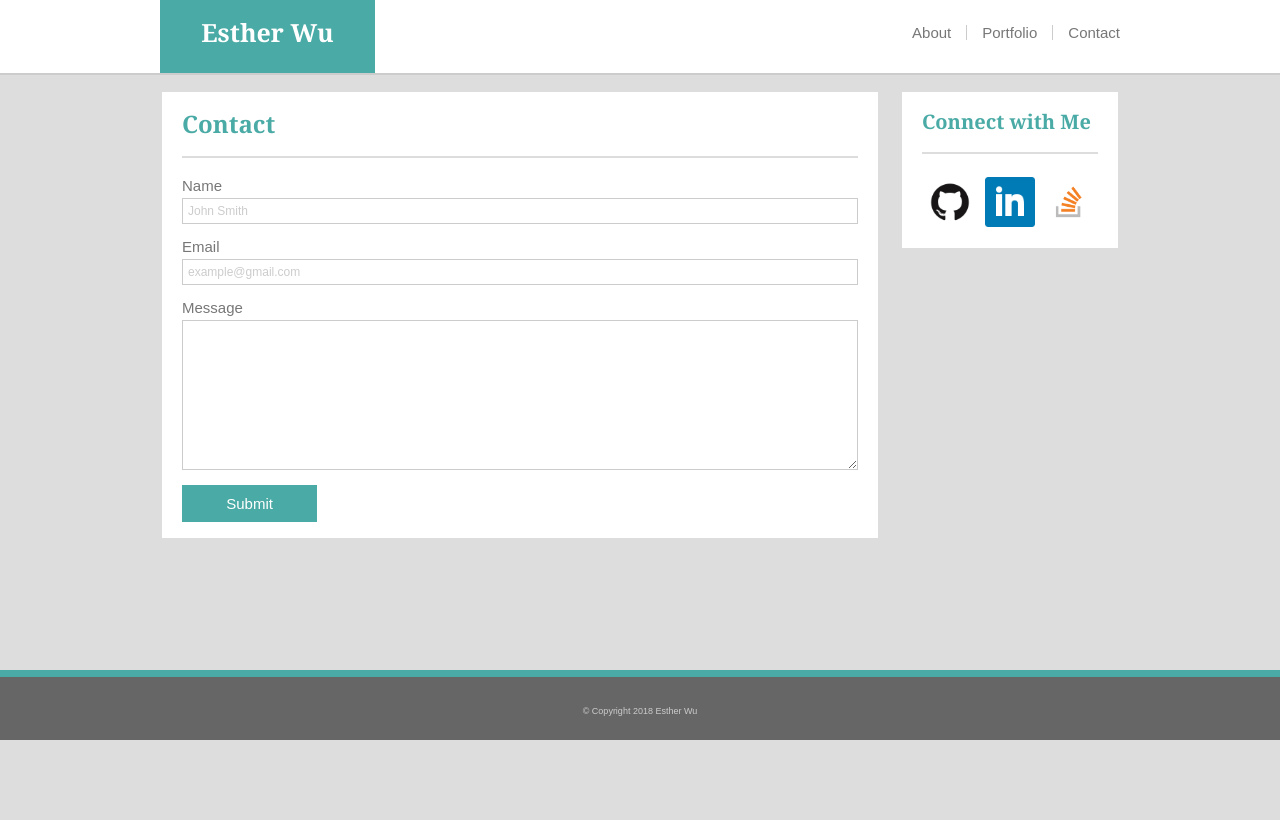
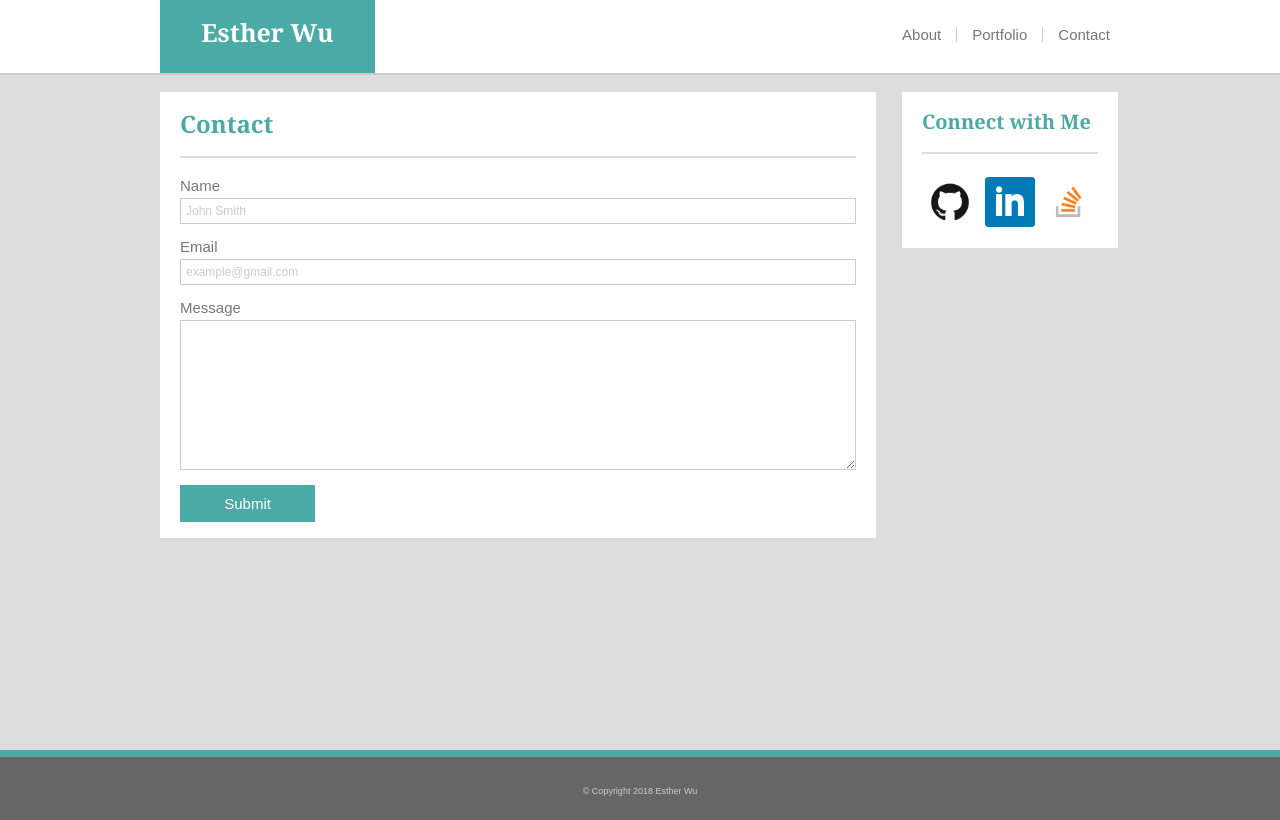
Before and after one commit to ewu2/Basic-Portfolio, a plain HTML site: page contact.html in a window 1280 px wide. Drawn offline with Linux system fonts and the light colour scheme.

Commit message:
portfolio positioning updates

```diff
--- a/assets/css/style.css
+++ b/assets/css/style.css
@@ -37,15 +37,15 @@ body {
 }
 
 .page-tabs {
-    position: absolute;
+    position: relative;
     margin: 0;
     padding: 25px;
     padding-right: 0px;
     width: 275px;
     height: 75px;
     list-style: none;
-    top: 0;
-    right: 160px;
+    left: 815px;
+    bottom: 18px;
 }
 
 .tab-contact,
@@ -71,7 +71,7 @@ body {
 #about-container {
     clear: both;
     width: 960px;
-    height: 500px;
+    height: 475px;
     margin: 0 auto;
     background-color: #ffffff;
     padding: 20px;
@@ -81,7 +81,7 @@ body {
 
 #contact-container {
     clear: both;
-    position: absolute;
+    position: relative;
     width: 720px;
     height: 450px;
     margin: 0 auto;
@@ -89,11 +89,11 @@ body {
     padding: 20px;
     padding-top: 0px;
     border: 2px solid #dddddd;
-    left: 160px;
+    right: 122px;
 }
 
 #connect-container {
-    position: absolute;
+    position: relative;
     width: 220px;
     height: 160px;
     margin: 0 auto;
@@ -101,7 +101,8 @@ body {
     padding: 20px;
     padding-top: 0px;
     border: 2px solid #dddddd;
-    right: 160px;
+    left: 370px;
+    bottom: 450px;
 }
 
 #portfolio-container {
@@ -250,22 +251,19 @@ hr {
     color: #777777;
     font-family: Arial, Helvetica, sans-serif;
     height: 280px;
-    /* overflow: auto; */
     line-height: 2;
 }
 
 .page-footer {
     clear: both;
-    position: absolute;
+    position: relative;
     width: 100%;
     height: 70px;
     margin-bottom: 0;
-    margin-top: 20px;
+    margin-top: 50px;
     background-color: #666666;
     padding: 10px;
     border-top: 7px solid #4aaaa5;
-    bottom: 0;
-    top: 650px;
 }
 
 .footer-text {
```
Also changed, not shown: contact.html (+0 -1 lines).
